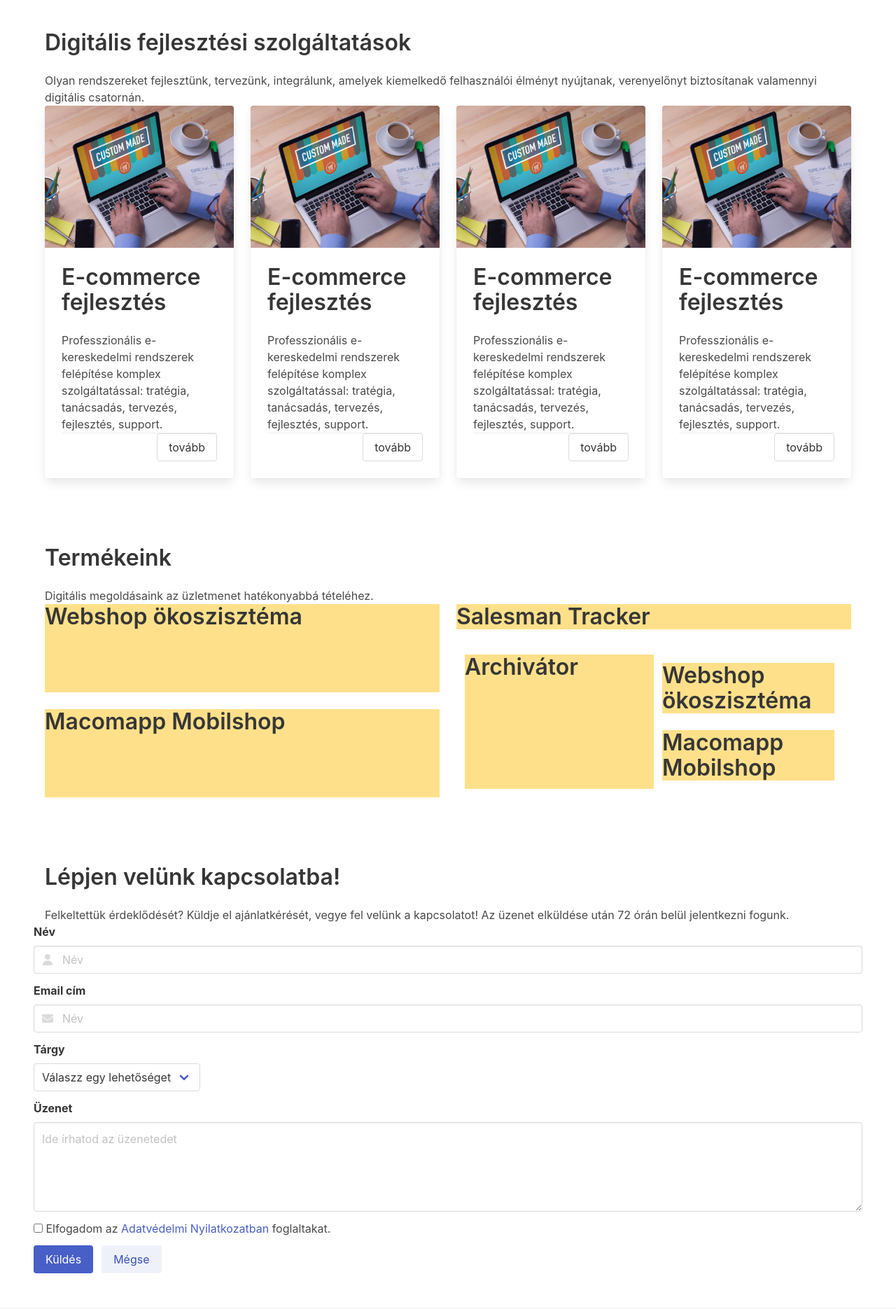
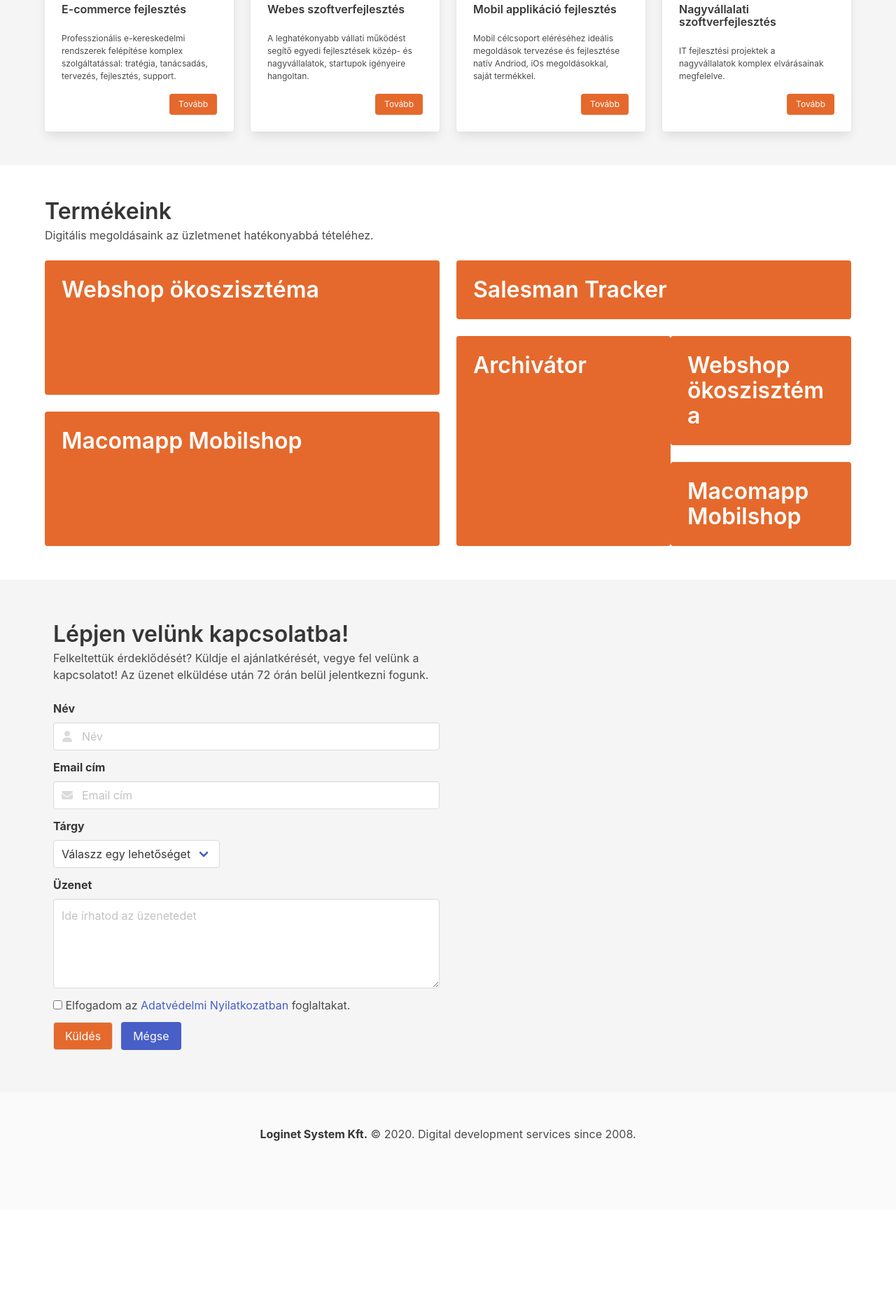
Before and after one commit to laszland/loginet, a plain HTML site: page index.html in a window 1280 px wide. Shown: the part 766-2636 px from the top of the page at 70% size. After the commit the page ends 2494 px from the top, so only its background shows below. Drawn offline with nearby package versions, Linux system fonts and the light colour scheme.

Commit message:
styling page with 2 bugs

```diff
--- a/index.html
+++ b/index.html
@@ -5,10 +5,11 @@
   <meta name="viewport" content="width=device-width, initial-scale=1.0">
   <title>Loginet</title>
   <link rel="stylesheet" href="https://cdn.jsdelivr.net/npm/bulma@0.9.1/css/bulma.min.css">
+  <link rel="stylesheet" href="./styles.css">
 </head>
 <body>
   <!-- NAVBAR -->
-  <nav class="navbar">
+  <nav class="navbar has-background-light" id="navbar">
     <div class="navbar-brand">
       <a href="/" class="navbar-item">
         <img src="/assets/loginet_logo_nav_color.svg" alt="loginet logo">
@@ -17,16 +18,16 @@
 
     <div class="navbar-menu">
       <div class="navbar-start">
-        <a class="navbar-item">Főoldal</a>
-        <a class="navbar-item">Hírek</a>
-        <div class="navbar-item has-dropdown is-hoverable">
-          <a class="navbar-link">Egyéb</a>
+        <a class="navbar-item has-text-weight-light">Főoldal</a>
+        <a class="navbar-item has-text-weight-light">Hírek</a>
+        <div class="navbar-item has-dropdown is-hoverable ">
+          <a class="navbar-link has-text-weight-light">Egyéb</a>
         </div>
         <div class="navbar-dropdown">
-          <a class="navbar-item">Rólunk</a>
-          <a class="navbar-item">Karrier</a>
-          <a class="navbar-item">Kapcsolat</a>
-          <a class="navbar-item">Hiba Bejelentés</a>
+          <a class="navbar-item has-text-weight-light">Rólunk</a>
+          <a class="navbar-item has-text-weight-light">Karrier</a>
+          <a class="navbar-item has-text-weight-light">Kapcsolat</a>
+          <a class="navbar-item has-text-weight-light">Hiba Bejelentés</a>
         </div>
       </div>
     </div>
@@ -37,7 +38,7 @@
           <button class="button">
             Regisztráció
           </button>
-          <button class="button">
+          <button class="button has-text-white" id="login-btn">
             <span class="icon is-small">
               <i class="fas fa-sign-in-alt"></i>
             </span>
@@ -49,19 +50,19 @@
   </nav>
 
   <!-- COVER -->
-  <secion class="hero is-large">
+  <secion class="hero is-medium" id="cover">
     <div class="hero-body has-text-centered">
-      <h1 class="title is-uppercase">Hogyan hozd ki a legtöbbet az e-kereskedelemből?</h1>
-      <h2 class="subtitle">Tudd meg Ecommerce sikerkönyvünkből!</h2>
-      <button class="button">Letöltöm az ebookot!</button>
+      <h1 class="title is-uppercase has-text-white is-size-5">Hogyan hozd ki a legtöbbet az e-kereskedelemből?</h1>
+      <h2 class="subtitle has-text-white is-size-7">Tudd meg Ecommerce sikerkönyvünkből!</h2>
+      <button class="button is-white has-text-white is-size-7" id="download-btn">Letöltöm az ebookot!</button>
     </div>
   </secion>
 
   <!-- SERVICES -->
-  <section class="section">
+  <section class="section has-background-light">
     <div class="container">
-      <h1 class="title">Digitális fejlesztési szolgáltatások</h1>
-      <p>Olyan rendszereket fejlesztünk, tervezünk, integrálunk, amelyek kiemelkedő felhasználói élményt nyújtanak, verenyelőnyt biztosítanak valamennyi digitális csatornán.</p>
+      <h1 class="title is-size-3 mb-1">Digitális fejlesztési szolgáltatások</h1>
+      <p class="is-size-6 mb-5">Olyan rendszereket fejlesztünk, tervezünk, integrálunk, amelyek kiemelkedő felhasználói élményt nyújtanak, verenyelőnyt biztosítanak valamennyi digitális csatornán.</p>
       <div class="columns">
         <div class="column">
           <div class="card">
@@ -71,11 +72,10 @@
               </figure>
             </div>
             <div class="card-content">
-              <h1 class="title">E-commerce fejlesztés</h1>
-              <p>Professzionális e-kereskedelmi rendszerek felépítése komplex szolgáltatással: tratégia, tanácsadás, tervezés, fejlesztés, support.</p>
-              <footer class="card-footer"></footer>
+              <h1 class="title is-size-6">E-commerce fejlesztés</h1>
+              <p class="is-size-7 mb-4">Professzionális e-kereskedelmi rendszerek felépítése komplex szolgáltatással: tratégia, tanácsadás, tervezés, fejlesztés, support.</p>
               <div class="has-text-right">
-                <button class="button">tovább</button>
+                <button class="button is-size-7 is-white orange has-text-white" id="btn-more-1">Tovább</button>
               </div>
             </div>
           </div>
@@ -84,15 +84,14 @@
           <div class="card">
             <div class="card-image">
               <figure class="image is-4by3">
-                <img src="/assets/TILE_4NmwlW.jpg" alt="laptop">
+                <img src="/assets/TILE_Af275g.jpg" alt="event presentation">
               </figure>
             </div>
             <div class="card-content">
-              <h1 class="title">E-commerce fejlesztés</h1>
-              <p>Professzionális e-kereskedelmi rendszerek felépítése komplex szolgáltatással: tratégia, tanácsadás, tervezés, fejlesztés, support.</p>
-              <footer class="card-footer"></footer>
+              <h1 class="title is-size-6">Webes szoftverfejlesztés</h1>
+              <p class="is-size-7 mb-4">A leghatékonyabb vállati működést segítő egyedi fejlesztések közép- és nagyvállalatok, startupok igényeire hangoltan.</p>
               <div class="has-text-right">
-                <button class="button">tovább</button>
+                <button class="button is-size-7 is-white orange has-text-white" id="btn-more-1">Tovább</button>
               </div>
             </div>
           </div>
@@ -101,15 +100,14 @@
           <div class="card">
             <div class="card-image">
               <figure class="image is-4by3">
-                <img src="/assets/TILE_4NmwlW.jpg" alt="laptop">
+                <img src="/assets/TILE_bmq8Q1.jpg" alt="hand stopping dominos">
               </figure>
             </div>
             <div class="card-content">
-              <h1 class="title">E-commerce fejlesztés</h1>
-              <p>Professzionális e-kereskedelmi rendszerek felépítése komplex szolgáltatással: tratégia, tanácsadás, tervezés, fejlesztés, support.</p>
-              <footer class="card-footer"></footer>
+              <h1 class="title is-size-6">Mobil applikáció fejlesztés</h1>
+              <p class="is-size-7 mb-4">Mobil célcsoport eléréséhez ideális megoldások tervezése és fejlesztése natív Andriod, iOs megoldásokkal, saját termékkel.</p>
               <div class="has-text-right">
-                <button class="button">tovább</button>
+                <button class="button is-size-7 is-white orange has-text-white" id="btn-more-1">Tovább</button>
               </div>
             </div>
           </div>
@@ -118,15 +116,54 @@
           <div class="card">
             <div class="card-image">
               <figure class="image is-4by3">
-                <img src="/assets/TILE_4NmwlW.jpg" alt="laptop">
+                <img src="/assets/TILE_LZViy7.jpg" alt="man prezenting on event">
               </figure>
             </div>
             <div class="card-content">
-              <h1 class="title">E-commerce fejlesztés</h1>
-              <p>Professzionális e-kereskedelmi rendszerek felépítése komplex szolgáltatással: tratégia, tanácsadás, tervezés, fejlesztés, support.</p>
-              <footer class="card-footer"></footer>
+              <h1 class="title is-size-6">Nagyvállalati szoftverfejlesztés</h1>
+              <p class="is-size-7 mb-4">IT fejlesztési projektek a <br> nagyvállalatok komplex elvárásainak megfelelve.</p>
               <div class="has-text-right">
-                <button class="button">tovább</button>
+                <button class="button is-size-7 is-white orange has-text-white" id="btn-more-1">Tovább</button>
+              </div>
+            </div>
+          </div>
+        </div>
+
+      </div>
+    </div>
+  </section>
+
+  <!-- PRODUCTS -->
+  <section class="section">
+    <div class="container">
+      <h1 class="title is-size-3 mb-1">Termékeink</h1>
+      <p class="is-size-6 mb-5">Digitális megoldásaink az üzletmenet hatékonyabbá tételéhez.</p>
+      <div class="tile is-ancestor">
+        <div class="tile is-6 is-vertical is-parent">
+          <article class="tile notification is-child py-5 px-5">
+            <p class="title has-text-white">Webshop ökoszisztéma</p>
+          </article>
+          <article class="tile notification is-child py-5 px-5">
+            <p class="title has-text-white">Macomapp Mobilshop</p>
+          </article>
+        </div>
+        <div class="tile">
+          <div class="tile is-vertical is-parent">
+            <article class="tile notification is-child py-5 px-5">
+              <p class="title has-text-white">Salesman Tracker</p>
+            </article>
+            <div class="tile">
+              <article class="tile notification is-child py-5 px-5">
+                <p class="title has-text-white">Archivátor</p>
+              </article>
+              <div class="tile is-vertical">
+                <article class="tile notification is-child py-5 px-5">
+                  <p class="title has-text-white">Webshop ökoszisztéma</p>
+                </article>
+                <article class="tile notification is-child is-size-6 py-5 px-5">
+                  <p class="title has-text-white">Macomapp Mobilshop</p>
+                </article>
+              </div>
             </div>
             </div>
           </div>
@@ -135,49 +172,13 @@
     </div>
   </section>
 
-  <!-- PRODUCTS -->
-  <section class="section">
+  <!-- CONTACT FORM -->
+  <section class="section has-background-light">
     <div class="container">
-      <h1 class="title">Termékeink</h1>
-      <p>Digitális megoldásaink az üzletmenet hatékonyabbá tételéhez.</p>
-      <div class="tile is-ancestor">
-        <div class="tile is-6 is-vertical is-parent">
-          <div class="tile is-child is-box has-background-warning">
-            <p class="title">Webshop ökoszisztéma</p>
-          </div>
-          <div class="tile is-child is-box has-background-warning">
-            <p class="title">Macomapp Mobilshop</p>
-          </div>
-        </div>
-        <div class="tile is-6 is-vertical is-parent">
-          <div class="tile is-child is-box has-background-warning">
-            <p class="title">Salesman Tracker</p>
-          </div>
-          <div class="tile is-parent is-12">
-            <div class="tile is-child is-box has-background-warning">
-              <p class="title">Archivátor</p>
-            </div>
-            <div class="tile is-parent is-vertical is-6">
-              <div class="tile is-child is-box has-background-warning">
-                <p class="title">Webshop ökoszisztéma</p>
-              </div>
-              <div class="tile is-child is-box has-background-warning">
-                <p class="title">Macomapp Mobilshop</p>
-              </div>
-            </div>
-          </div>
-        </div>
-      </div>
-    </div>
-  </section>
-
-  <!-- GET CONTACT -->
-
-  <section class="section">
-    <div class="container">
-      <h1 class="title">Lépjen velünk kapcsolatba!</h1>
-      <p>Felkeltettük érdeklődését? Küldje el ajánlatkérését, vegye fel velünk a kapcsolatot! Az üzenet elküldése után 72 órán belül jelentkezni fogunk.</p>
-    </div>
+      <div class="cloumns is-centered">
+        <div class="column is-half">
+          <h1 class="title is-size-3 mb-1">Lépjen velünk kapcsolatba!</h1>
+          <p class="is-size-6 mb-5"">Felkeltettük érdeklődését? Küldje el ajánlatkérését, vegye fel velünk a kapcsolatot! Az üzenet elküldése után 72 órán belül jelentkezni fogunk.</p>
           <div class="field">
             <label class="label">Név</label>
             <div class="control has-icons-left">
@@ -190,7 +191,7 @@
           <div class="field">
             <label class="label">Email cím</label>
             <div class="control has-icons-left">
-        <input type="text" class="input" placeholder="Név">
+              <input type="text" class="input" placeholder="Email cím">
               <span class="icon is-small is-left">
                 <i class="fas fa-envelope"></i>
               </span>
@@ -227,10 +228,13 @@
           </div>
           <div class="field is-grouped">
             <div class="control">
-        <button class="button is-link">Küldés</button>
+              <button class="button has-text-white" id="submit-btn">Küldés</button>
             </div>
             <div class="control">
-        <button class="button is-link is-light">Mégse</button>
+              <button class="button is-link">Mégse</button>
+            </div>
+          </div>
+        </div>
       </div>
     </div>
   </section>
--- /dev/null
+++ b/styles.css
@@ -0,0 +1,14 @@
+#navbar {
+  position: fixed;
+  top: 0;
+  width: 100%;
+}
+
+#login-btn, #download-btn, #btn-more-1, #submit-btn, .is-child {
+  background-color: #e5692c;
+}
+
+#cover {
+  background-image: url("./assets/MAINPAGE_8eMt9a.jpg");
+  background-size: cover;
+}
```
Lines whose indentation alone changed are shown as unchanged.
